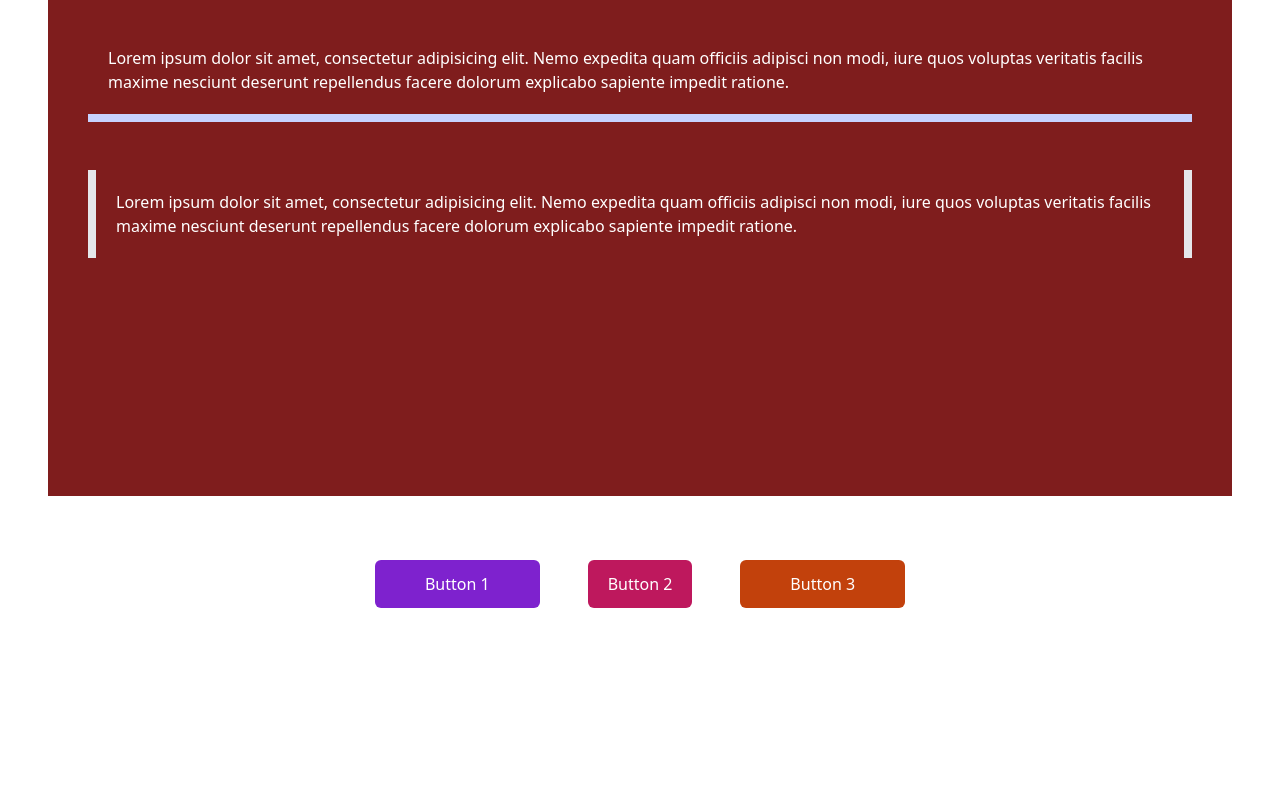
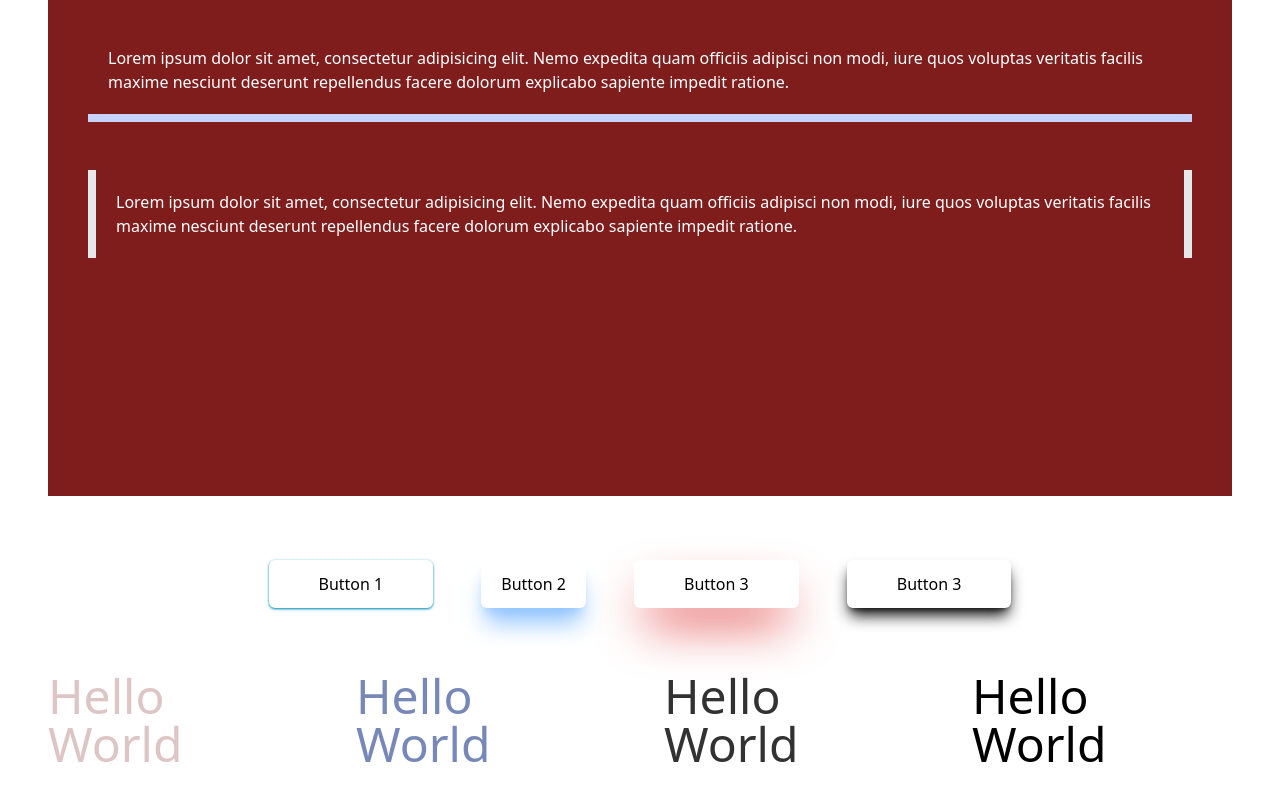
Before and after one commit to koheinthurako/React20-9-2023, a React (Create React App) app in the folder tailwindcss/: page / in a window 1280 px wide. Shown: the part 1132-1932 px from the top of the page. Before the commit the page ends 1804 px from the top, so only its background shows below. Built offline with nearby package versions, Linux system fonts and the light colour scheme.

Commit message:
test tailwindcss

```diff
--- a/tailwindcss/src/App.jsx
+++ b/tailwindcss/src/App.jsx
@@ -50,9 +50,16 @@ const App = () => {
         </div>
       </div>
       <div className='flex justify-center my-16 gap-12'>
-        <button className='bg-purple-700 px-[50px] py-3 rounded-md text-white'>Button 1</button>
-        <button className='bg-pink-700 px-5 py-3 rounded-md text-white'>Button 2</button>
-        <button className='bg-orange-700 px-[50px] py-3 rounded-md text-white'>Button 3</button>
+        <button className='bg-white shadow px-[50px] py-3 rounded-md shadow-cyan-600'>Button 1</button>
+        <button className='bg-white shadow-xl px-5 py-3 rounded-md shadow-blue-300'>Button 2</button>
+        <button className='bg-white shadow-2xl px-[50px] py-3 rounded-md shadow-red-600'>Button 3</button>
+        <button className='bg-white shadow-lg px-[50px] py-3 rounded-md shadow-[#0c0c0c]'>Button 3</button>
+      </div>
+      <div className='flex gap-12'>
+        <h1 className='text-5xl opacity-25 sm:text-red-900'>Hello World</h1>
+        <h1 className='text-5xl opacity-60 md:text-blue-900'>Hello World</h1>
+        <h1 className='text-5xl opacity-80'>Hello World</h1>
+        <h1 className='text-5xl opacity-100'>Hello World</h1>
       </div>
     </div>
   )
```
